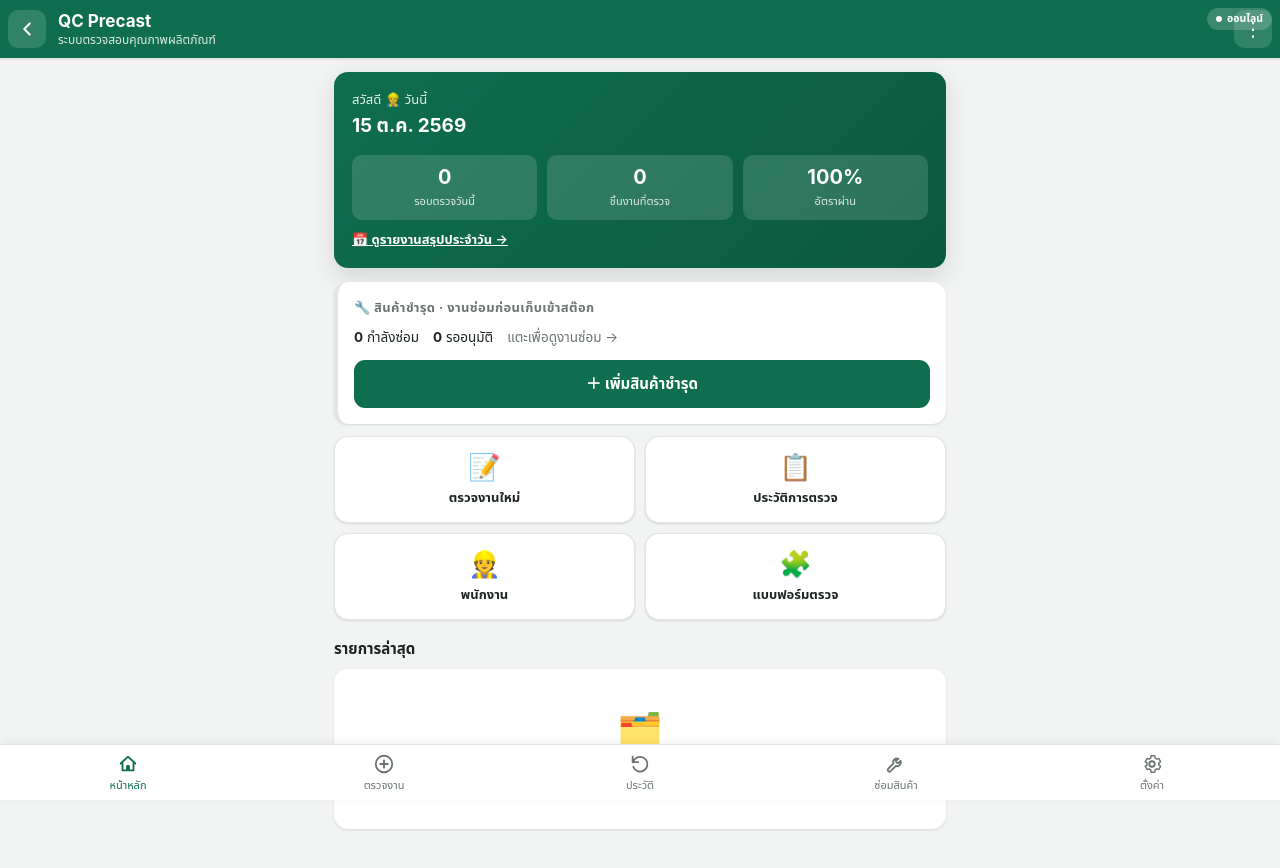
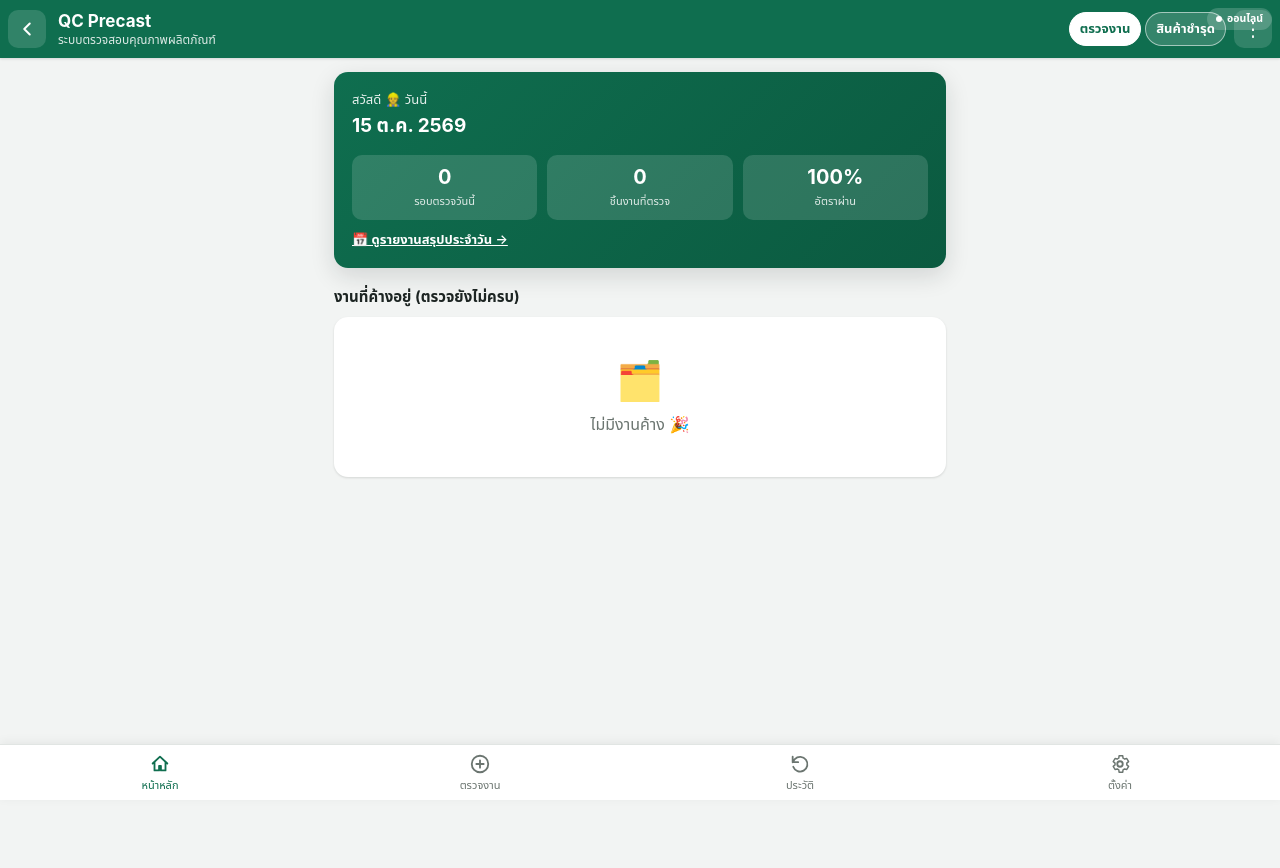
Before and after one commit to ruammitrnakhonchisi-lab/QC-Dairy, a plain HTML site: page index.html in a window 1280 px wide. After the commit the page ends 800 px from the top, so only its background shows below. Drawn offline with Linux system fonts and the light colour scheme; no server answers.

Commit message:
Separate inspection and repair modes via top buttons; trim home to inspection dashboard
Co-Authored-By: Claude Sonnet 5.5 <noreply@anthropic.com>

```diff
--- a/index.html
+++ b/index.html
@@ -23,6 +23,10 @@
       <span id="topbarSubtitle" class="topbar-subtitle"></span>
     </div>
     <span class="sync-badge online" id="syncBadge" hidden><span class="dot"></span><span id="syncBadgeText">ออนไลน์</span></span>
+    <div class="mode-switch" id="modeSwitch">
+      <button class="top-pill" id="btnModeInspect">ตรวจงาน</button>
+      <button class="top-pill" id="btnModeRepair">สินค้าชำรุด</button>
+    </div>
     <button class="icon-btn" id="btnMenuAction" hidden aria-label="เมนู">⋮</button>
   </header>
 
@@ -41,10 +45,6 @@
       <svg viewBox="0 0 24 24"><path d="M4 4v6h6M4.6 15a8 8 0 1 0 1.8-8.4L4 10" fill="none" stroke="currentColor" stroke-width="2" stroke-linecap="round" stroke-linejoin="round"/></svg>
       <span>ประวัติ</span>
     </button>
-    <button class="tab-item" data-tab="repair">
-      <svg viewBox="0 0 24 24"><path d="M14.7 6.3a4 4 0 0 0-5.4 5.1L3.5 17.2a1.8 1.8 0 0 0 2.6 2.6l5.8-5.8a4 4 0 0 0 5.1-5.4l-2.4 2.4-2.1-.6-.6-2.1z" fill="none" stroke="currentColor" stroke-width="2" stroke-linecap="round" stroke-linejoin="round"/></svg>
-      <span>ซ่อมสินค้า</span>
-    </button>
     <button class="tab-item" data-tab="settings">
       <svg viewBox="0 0 24 24"><circle cx="12" cy="12" r="3" fill="none" stroke="currentColor" stroke-width="2"/><path d="M19.4 13a7.9 7.9 0 0 0 0-2l2-1.6-2-3.4-2.4.6a8 8 0 0 0-1.7-1L15 3h-4l-.3 2.6a8 8 0 0 0-1.7 1l-2.4-.6-2 3.4L6.6 11a7.9 7.9 0 0 0 0 2l-2 1.6 2 3.4 2.4-.6a8 8 0 0 0 1.7 1L11 21h4l.3-2.6a8 8 0 0 0 1.7-1l2.4.6 2-3.4z" fill="none" stroke="currentColor" stroke-width="1.6" stroke-linejoin="round"/></svg>
       <span>ตั้งค่า</span>
--- a/main.js
+++ b/main.js
@@ -558,6 +558,11 @@ function render(){
     menuBtn.onclick = state.chrome.menu.action;
   } else { menuBtn.hidden = true; menuBtn.onclick = null; }
   qsa('.tab-item').forEach(b=>b.classList.toggle('active', b.dataset.tab === state.tab));
+  const inRepair = state.tab === 'repair';
+  document.body.classList.toggle('in-repair', inRepair);
+  qs('#btnModeInspect').classList.toggle('active', !inRepair);
+  qs('#btnModeRepair').classList.toggle('active', inRepair);
+  if (!inRepair) state.lastInspectTab = state.tab;
   viewEl.scrollTop = 0;
 }
 // Like render(), but skips the rebuild if the user is actively typing in a
@@ -716,19 +721,11 @@ VIEWS.home = function(){
     ));
   }
 
-  wrap.appendChild(repairHomeCard());
-
-  wrap.appendChild(h('div', {class:'grid-actions'},
-    h('div', {class:'action-tile', onclick:()=>switchTab('new')}, h('span',{class:'ic'},'📝'), h('div',{class:'lb'},'ตรวจงานใหม่')),
-    h('div', {class:'action-tile', onclick:()=>switchTab('history')}, h('span',{class:'ic'},'📋'), h('div',{class:'lb'},'ประวัติการตรวจ')),
-    h('div', {class:'action-tile', onclick:()=>goCrossTab('settings','employees',{})}, h('span',{class:'ic'},'👷'), h('div',{class:'lb'},'พนักงาน')),
-    h('div', {class:'action-tile', onclick:()=>goCrossTab('settings','templates',{})}, h('span',{class:'ic'},'🧩'), h('div',{class:'lb'},'แบบฟอร์มตรวจ'))
-  ));
-
-  const recent = [...records].sort((a,b)=>b.createdAt-a.createdAt).slice(0,5);
-  wrap.appendChild(h('div', {class:'section-title'}, 'รายการล่าสุด'));
+
+  const recent = records.filter(r=>recordStatus(r)==='pending').sort((a,b)=>b.createdAt-a.createdAt);
+  wrap.appendChild(h('div', {class:'section-title'}, 'งานที่ค้างอยู่ (ตรวจยังไม่ครบ)'));
   if (!recent.length){
-    wrap.appendChild(h('div', {class:'card empty'}, h('span',{class:'ic'},'🗂️'), 'ยังไม่มีประวัติการตรวจ'));
+    wrap.appendChild(h('div', {class:'card empty'}, h('span',{class:'ic'},'🗂️'), 'ไม่มีงานค้าง 🎉'));
   } else {
     const card = h('div', {class:'card'});
     recent.forEach(r=>{
@@ -2126,6 +2123,8 @@ async function boot(){
   applyTheme();
   qs('#btnBack').addEventListener('click', back);
   qsa('.tab-item').forEach(btn=>btn.addEventListener('click', ()=>switchTab(btn.dataset.tab)));
+  qs('#btnModeRepair').addEventListener('click', ()=>{ if (state.tab !== 'repair'){ state.tab = 'repair'; render(); } });
+  qs('#btnModeInspect').addEventListener('click', ()=>{ if (state.tab === 'repair'){ state.tab = state.lastInspectTab || 'home'; render(); } });
 
   // Always have usable data and a rendered app immediately — never block
   // the first paint on a network-dependent cloud connection.
--- a/style.css
+++ b/style.css
@@ -452,3 +452,8 @@ canvas.sig-pad{width:100%; height:160px; display:block; touch-action:none; backg
   .rp-sheet .photo-thumb .rm, .rp-sheet .photo-add{display:none;}
   .rp-sheet img[alt], .rp-sheet .card > img{max-height:16mm; width:auto !important; max-width:50mm !important;}
 }
+
+.top-pill{border:1px solid rgba(255,255,255,.55); background:rgba(255,255,255,.16); color:#fff; font:inherit; font-size:13px; font-weight:600; padding:6px 10px; border-radius:999px; white-space:nowrap; cursor:pointer;}
+.mode-switch{display:flex; gap:4px; flex-shrink:0;}
+.top-pill.active{background:#fff; color:var(--brand); border-color:#fff;}
+body.in-repair .tabbar{display:none;}
--- a/sw.js
+++ b/sw.js
@@ -1,4 +1,4 @@
-const CACHE = 'qc-precast-v4';
+const CACHE = 'qc-precast-v7';
 const ASSETS = ['./', './index.html', './style.css', './main.js', './repair.js', './firebase-config.js', './manifest.webmanifest'];
 
 self.addEventListener('install', (e) => {
```
